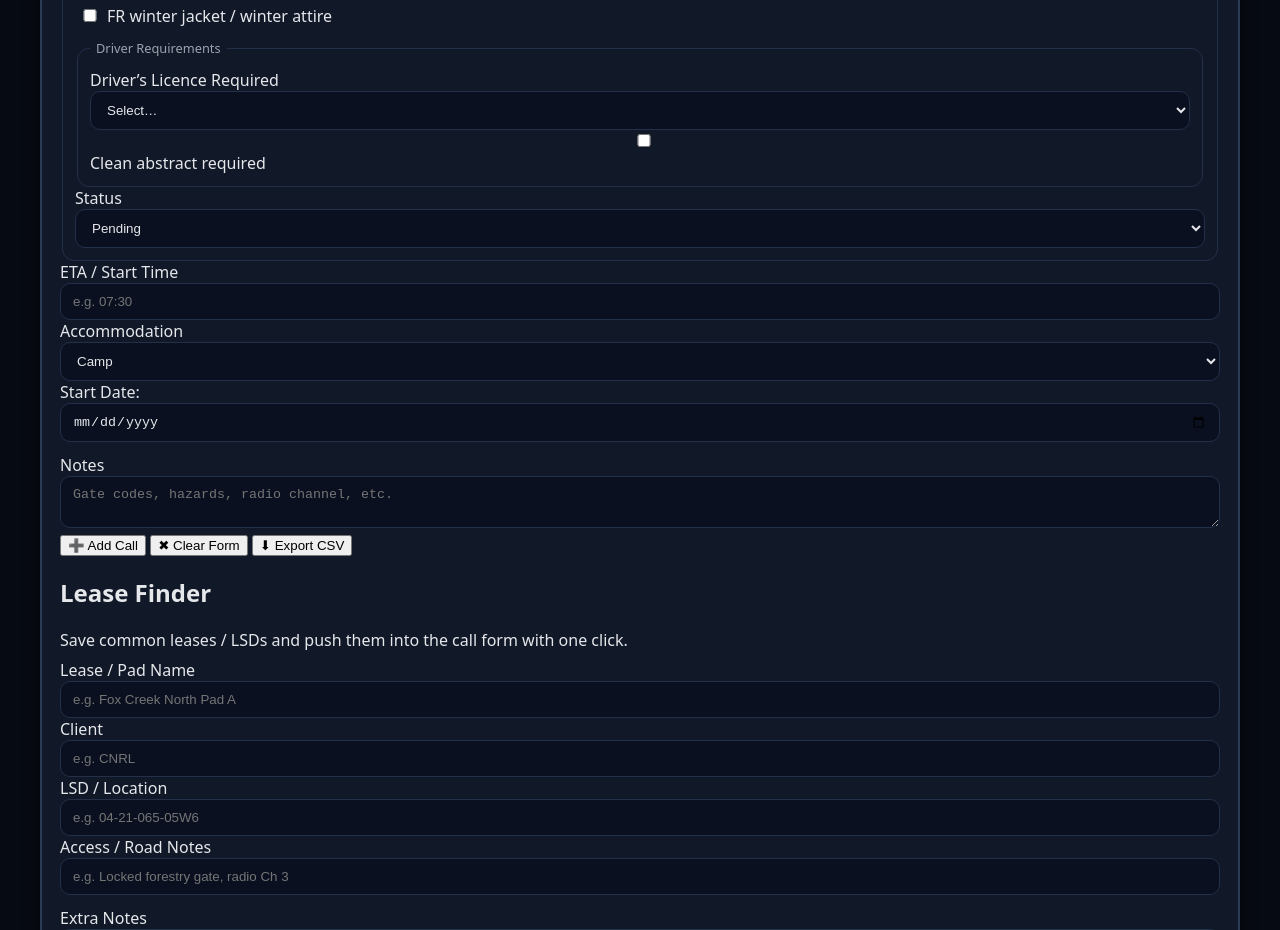
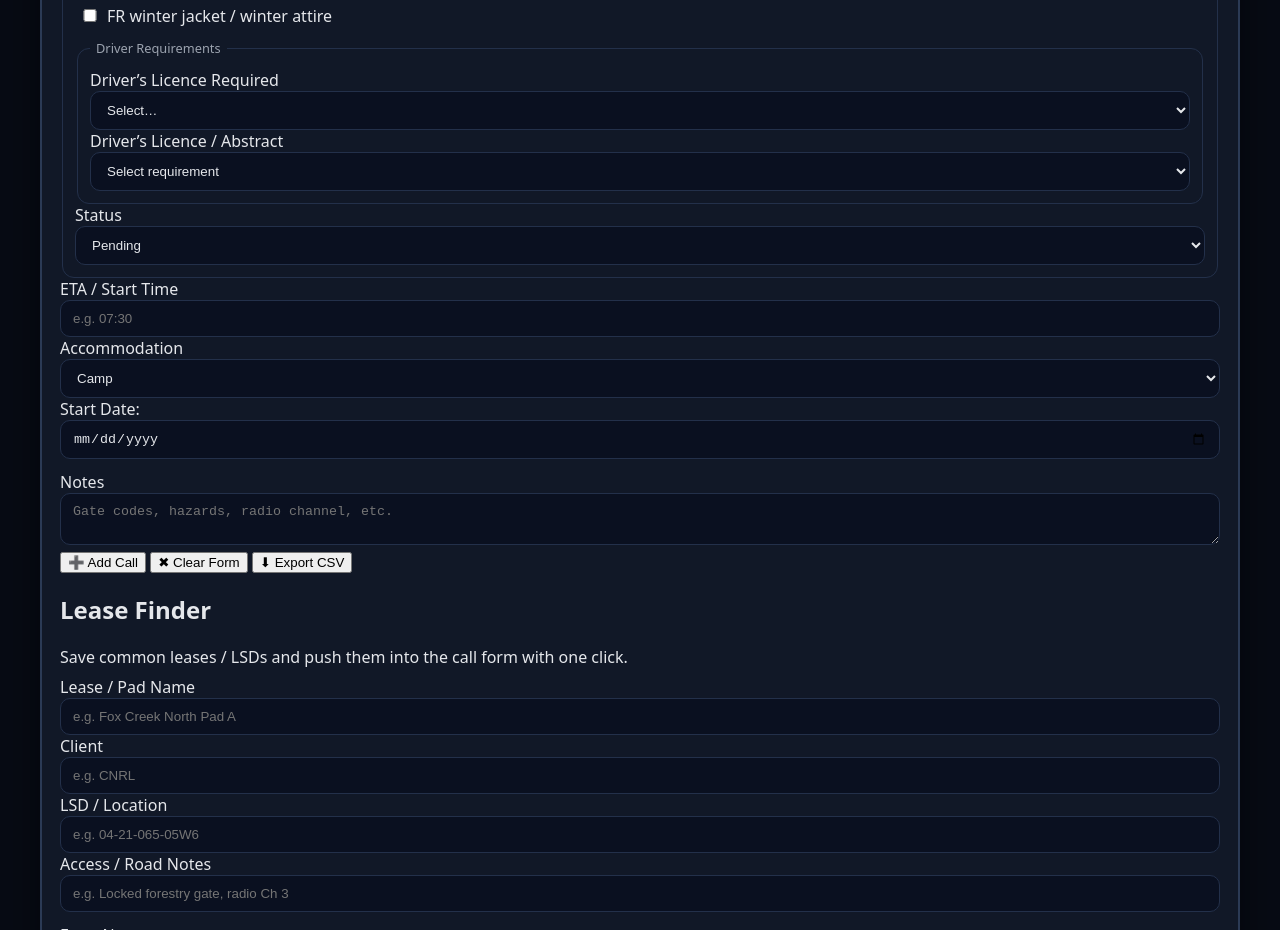
Before and after one commit to brandynparlett-glitch/dispatch-field, a plain HTML site: page index.html in a window 1280 px wide. Shown: the part 1200-2130 px from the top of the page. Drawn offline with Linux system fonts and the light colour scheme.

Commit message:
Update index.html

```diff
--- a/index.html
+++ b/index.html
@@ -173,31 +173,15 @@ Fully stocked medic unit provided by requester (unit + equipment on site)
 
   </div>
 
-
-
-  <!-- Clean abstract checkbox -->
-
-  <label class="field-inline">
-
-    <input
-
-      type="checkbox"
-
-      id="cleanAbstract"
-
-      name="cleanAbstract"
-
-      value="Clean Abstract Required"
-      >
-
-    Clean abstract required
-
-  </label>
+<label for="driverAbstract">Driver’s Licence / Abstract</label>
+<select id="driverAbstract" name="driverAbstract">
+<option value="">Select requirement</option>
+<option value="not-required">Not required</option>
+<option value="clean-abstract">Valid licence + clean abstract required</option>
+<option value="licence-only">Valid licence required</option>
+</select>
 
 </fieldset>
-
-
-
 
                 <label for="status">Status</label>
                 <select id="status" name="status">
```
